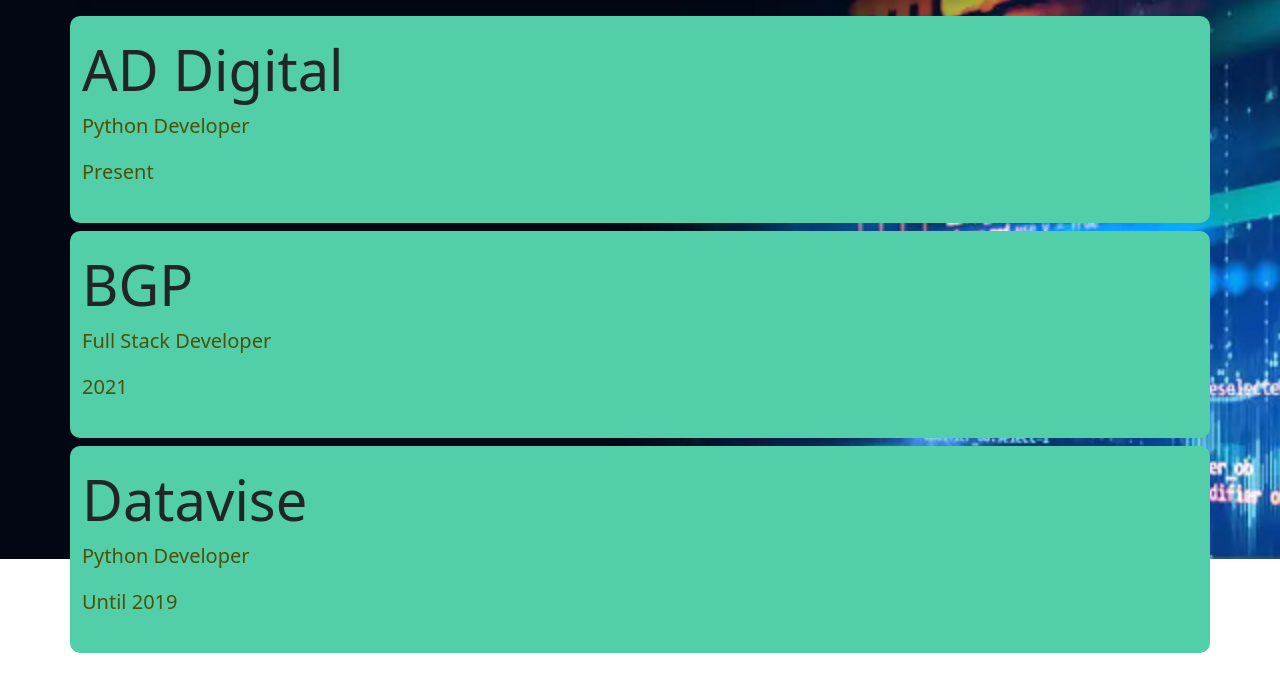
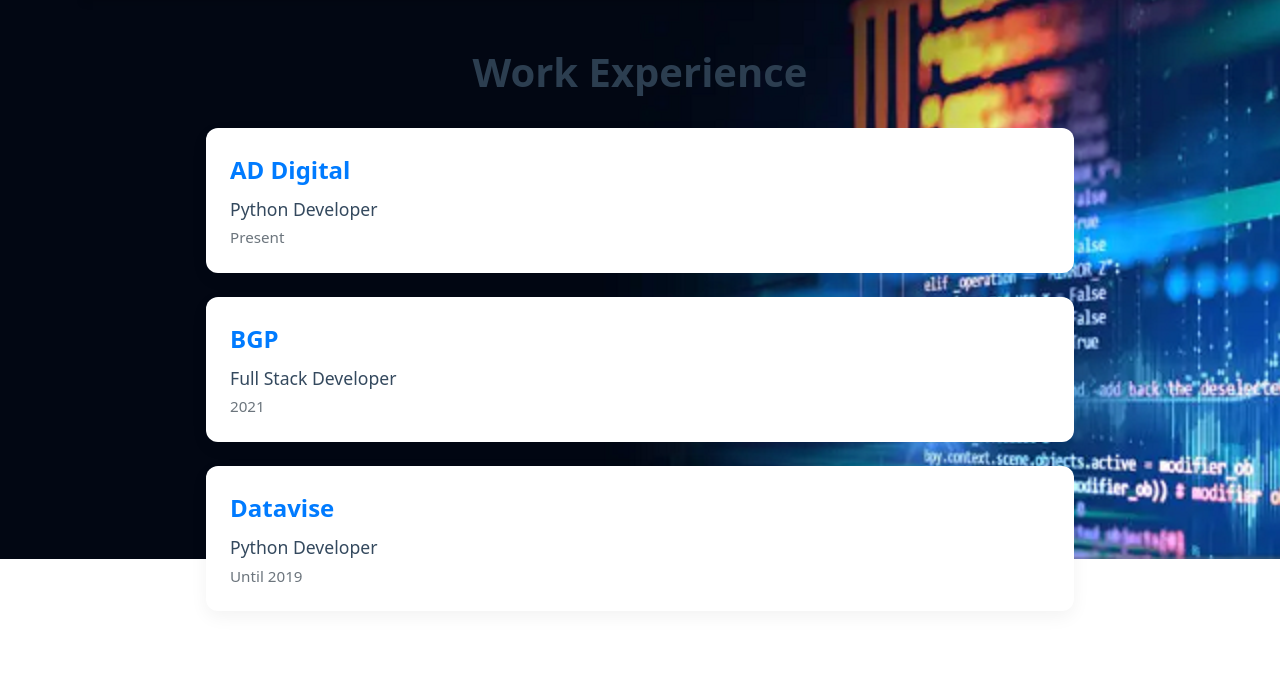
Before and after one commit to leoseis/-portfolio, a Django app: page /experience/ in a window 1280 px wide. Shown: the part 83-775 px from the top of the page. Run offline with Django 5.2, Linux system fonts and the light colour scheme.

Commit message:
project and certifiaction  template redesigned

```diff
--- a/ebo/templates/experience.html
+++ b/ebo/templates/experience.html
@@ -1,17 +1,75 @@
 {% extends "base.html" %}
 {% load static %}
- {% block content1 %}
-<div class="row my-2">
-  {% if experience %}
-  {% for eachitem in experience %}
-  <div class="jumbotron jumbotron-fluid mt-2">
-    <h1 class="display-4">{{ eachitem.company }}</h1>
-    <p class="lead">{{ eachitem.position }}</p>
-    <p class="lead">{{ eachitem.year }}</p>
+
+{% block content1 %}
+  <style>
+    .experience-section {
+      max-width: 900px;
+      margin: 2rem auto;
+      padding: 1rem;
+    }
+
+    .experience-title {
+      text-align: center;
+      font-size: 2.5rem;
+      font-weight: 700;
+      color: #2c3e50;
+      margin-bottom: 2rem;
+    }
+
+    .experience-card {
+      background-color: #ffffff;
+      border-radius: 12px;
+      padding: 1.5rem;
+      margin-bottom: 1.5rem;
+      box-shadow: 0 6px 18px rgba(0, 0, 0, 0.05);
+      transition: transform 0.3s ease, box-shadow 0.3s ease;
+    }
+
+    .experience-card:hover {
+      transform: translateY(-5px);
+      box-shadow: 0 10px 24px rgba(0, 0, 0, 0.08);
+    }
+
+    .experience-company {
+      font-size: 1.5rem;
+      font-weight: 600;
+      color: #007bff;
+      margin-bottom: 0.5rem;
+    }
+
+    .experience-position {
+      font-size: 1.1rem;
+      color: #34495e;
+      margin-bottom: 0.25rem;
+    }
+
+    .experience-year {
+      font-size: 0.95rem;
+      color: #6c757d;
+    }
+
+    .no-experience {
+      text-align: center;
+      font-size: 1.2rem;
+      color: #999;
+      padding: 2rem 0;
+    }
+  </style>
+
+  <div class="experience-section">
+    <h2 class="experience-title">Work Experience</h2>
+
+    {% if experience %}
+      {% for eachitem in experience %}
+        <div class="experience-card">
+          <div class="experience-company">{{ eachitem.company }}</div>
+          <div class="experience-position">{{ eachitem.position }}</div>
+          <div class="experience-year">{{ eachitem.year }}</div>
+        </div>
+      {% endfor %}
+    {% else %}
+      <div class="no-experience">No experiences to display.</div>
+    {% endif %}
   </div>
-  {% endfor %} {% else %}
-  <p class="text-center">No experiences to display.</p>
-  {% endif %}
-</div>
-
 {% endblock content1 %}
```
Also changed, not shown: ebo/templates/certification.html (+54 -22 lines).
